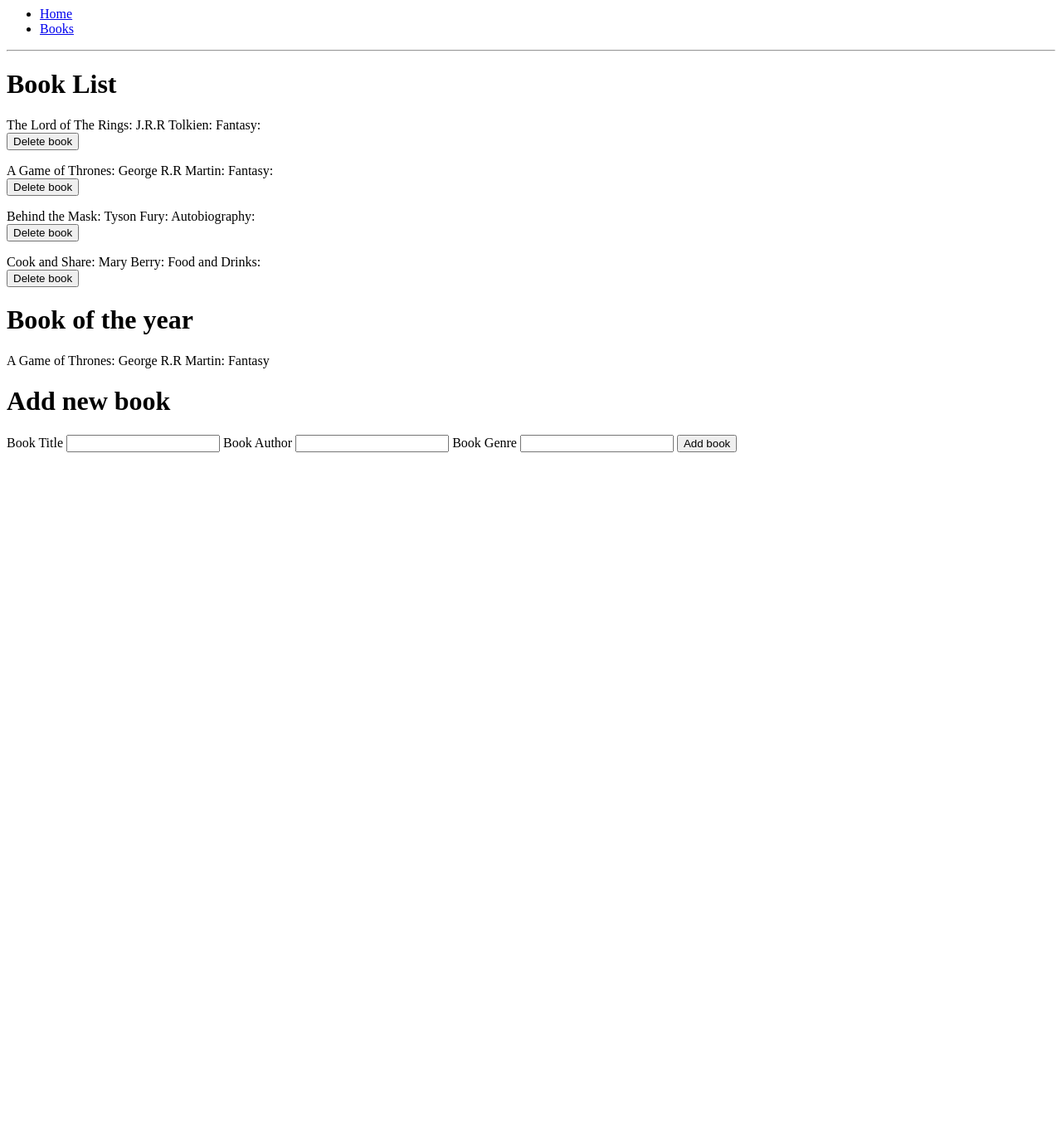
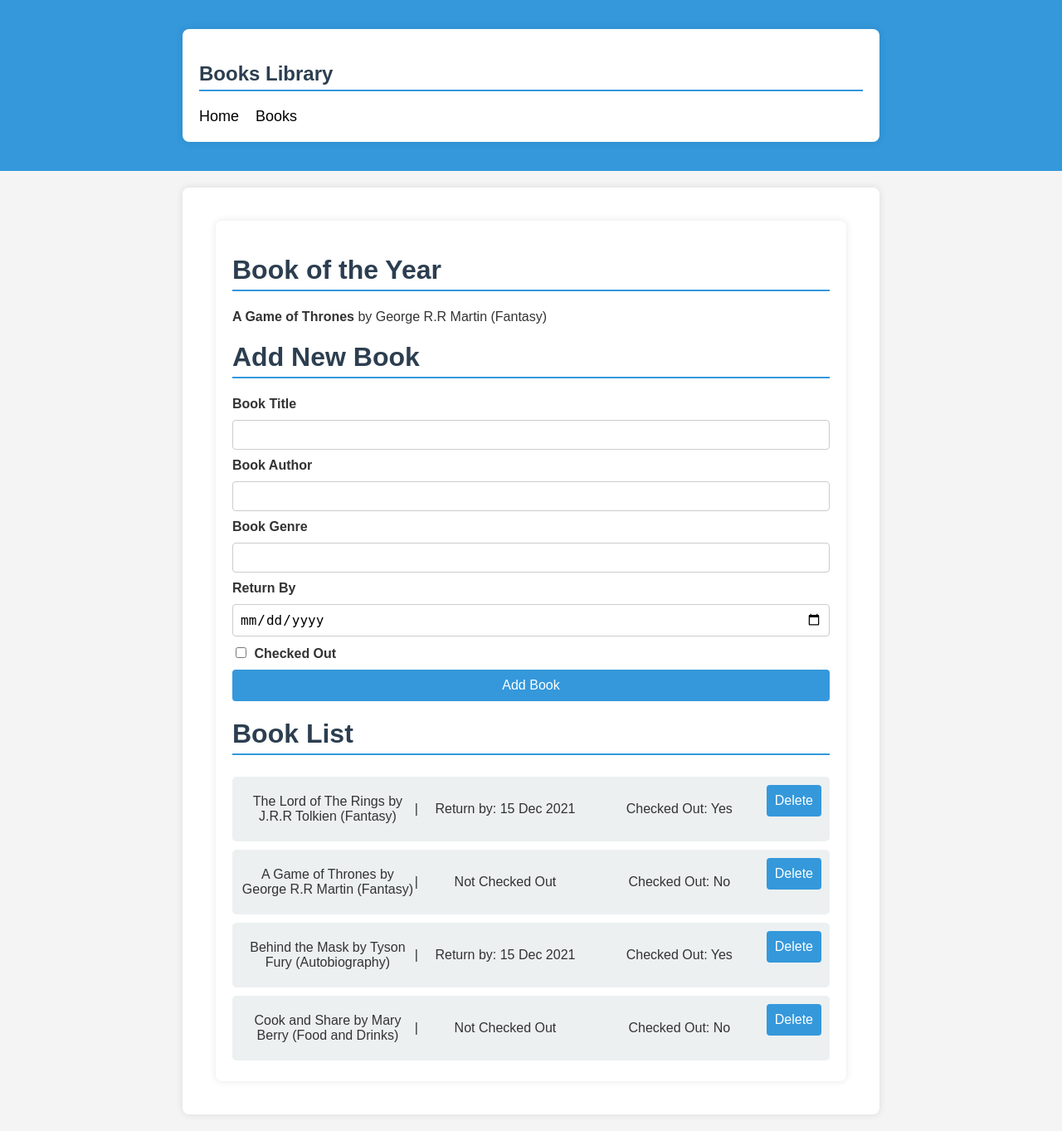
Before and after one commit to Illyriat/Python-BookLibrary, a Flask app: page /books in a window 1280 px wide. Shown: the whole page at 83% size. Before the commit the page ends 545 px from the top, so only its background shows below. Run offline with Flask 3, Linux system fonts and the light colour scheme.

Commit message:
Functionality handling fix, App styled with CSS, Readme Updated with Images

```diff
--- a/app.py
+++ b/app.py
@@ -1,8 +1,10 @@
 from flask import Flask
+from controllers.controller import controller  # Import the Blueprint
 
 app = Flask(__name__)
 
-from controllers import controller
+# Register the Blueprint with the app
+app.register_blueprint(controller)
 
 if __name__ == "__main__":
     app.run(debug=True)
--- a/controllers/controller.py
+++ b/controllers/controller.py
@@ -1,35 +1,36 @@
-from flask import render_template, request, redirect
-from app import app
+from flask import Blueprint, render_template, request, redirect
+from datetime import datetime
+
 from models.book import Book
 from models.books import _books, delete_book
 
-@app.route('/')
+
+# Create a Blueprint instead of using `app`
+controller = Blueprint('controller', __name__)
+
+@controller.route('/')
 def index():
-    return render_template("index.html")
+    return render_template("index.html", title="Home")
 
-@app.route('/index')
-def index2():
-    return render_template("index.html")
+@controller.route('/books', methods=['GET', 'POST'])
+def books():
+    if request.method == 'POST':
+        title = request.form['title']
+        author = request.form['author']
+        genre = request.form['genre']
+        checked_out = 'checked_out' in request.form
 
-@app.route('/books')
-def books():
+        return_by = datetime.strptime(request.form['year'], '%Y-%m-%d') if checked_out and request.form['year'] else None
+
+        newBook = Book(title, author, genre, return_by, checked_out)
+        _books.append(newBook)
+
+        return redirect('/books')
+
     return render_template("books.html", title="Book List", books=_books)
 
-@app.route('/books', methods=['POST'])
-def add_book():
-    print(request.form)
-    title = request.form['title']
-    author = request.form['author']
-    genre = request.form['genre']
 
-    newBook = Book(title, author, genre)
-    print(newBook.__dict__)
-    _books.append(newBook)
-
-    return redirect('/books')
-
-@app.route('/books/delete/<string:title>', methods=['POST'])
+@controller.route('/books/delete/<string:title>', methods=['POST'])
 def delete_book_button(title):
     delete_book(title)
-    print(_books)
     return redirect('/books')
--- a/models/books.py
+++ b/models/books.py
@@ -1,12 +1,13 @@
 from models.book import *
+import datetime
 
-
-book1 = Book("The Lord of The Rings", "J.R.R Tolkien", "Fantasy")
-book2 = Book("A Game of Thrones", "George R.R Martin", "Fantasy")
-book3 = Book("Behind the Mask", "Tyson Fury", "Autobiography")
-book4 = Book("Cook and Share", "Mary Berry", "Food and Drinks")
+book1 = Book("The Lord of The Rings", "J.R.R Tolkien", "Fantasy", datetime.datetime(2021, 12, 15), True)
+book2 = Book("A Game of Thrones", "George R.R Martin", "Fantasy", datetime.datetime(2021, 12, 15), False)
+book3 = Book("Behind the Mask", "Tyson Fury", "Autobiography", datetime.datetime(2021, 12, 15), True)
+book4 = Book("Cook and Share", "Mary Berry", "Food and Drinks", datetime.datetime(2021, 12, 15), False)
 
 _books = [book1, book2, book3, book4]
+
 
 def add_new_book(book):
     _books.append(book)
--- a/static/style.css
+++ b/static/style.css
@@ -0,0 +1,154 @@
+/* General Styles */
+body {
+    font-family: 'Arial', sans-serif;
+    background-color: #f4f4f4;
+    color: #333;
+    margin: 0;
+    padding: 0;
+}
+
+/* Navigation Bar */
+.navbar {
+    background-color: #3498db;
+    padding: 15px 0;
+    display: flex;
+    justify-content: space-between;
+    align-items: center;
+    padding: 15px 5%;
+}
+
+.nav-links {
+    list-style: none;
+    padding: 0;
+    margin: 0;
+    display: flex;
+    gap: 20px;
+}
+
+.nav-links li {
+    display: inline;
+}
+
+.nav-links a {
+    text-decoration: none;
+    color: black;
+    font-size: 18px;
+}
+
+.nav-links a:hover {
+    text-decoration: underline;
+}
+
+/* Container for main content */
+.container {
+    max-width: 800px;
+    width: 90%;
+    background: white;
+    padding: 20px;
+    margin: 20px auto;
+    box-shadow: 0 0 10px rgba(0, 0, 0, 0.1);
+    border-radius: 8px;
+}
+
+/* Headings */
+h1 {
+    color: #2c3e50;
+    border-bottom: 2px solid #3498db;
+    padding-bottom: 5px;
+}
+
+/* Book List - Table Layout */
+.book-list {
+    display: flex;
+    flex-direction: column;
+    width: 100%;
+    margin-top: 20px;
+}
+
+/* Header Row */
+.book-header {
+    font-weight: bold;
+    background-color: #2980b9;
+    color: white;
+    padding: 10px;
+    border-radius: 5px;
+}
+
+/* Book Row */
+.book-item {
+    display: flex;
+    align-items: center;
+    justify-content: space-between;
+    background: #ecf0f1;
+    padding: 10px;
+    margin: 5px 0;
+    border-radius: 5px;
+}
+
+/* Column Sizes */
+.book-item span,
+.book-header span {
+    flex: 1;  /* Equal width for each column */
+    text-align: center;
+}
+
+/* Adjust Specific Column Widths */
+.book-title { flex: 2; text-align: left; }  /* Wider for long titles */
+.book-author { flex: 2; }
+.book-genre { flex: 1.5; }
+.book-return { flex: 1.5; }
+.book-status { flex: 1; }
+.book-actions { flex: 1; }
+
+/* Delete Button */
+.btn-delete {
+    background-color: #e74c3c;
+    color: white;
+    border: none;
+    padding: 5px 10px;
+    cursor: pointer;
+    border-radius: 4px;
+    text-align: center;
+}
+
+.btn-delete:hover {
+    background-color: #c0392b;
+}
+
+
+/* Form Styling */
+form {
+    display: flex;
+    flex-direction: column;
+    gap: 10px;
+    margin-bottom: 20px;
+}
+
+label {
+    font-weight: bold;
+}
+
+input[type="text"], input[type="date"] {
+    padding: 8px;
+    border: 1px solid #ccc;
+    border-radius: 4px;
+    font-size: 16px;
+}
+
+input[type="checkbox"] {
+    margin-right: 5px;
+}
+
+input[type="submit"] {
+    background-color: #3498db;
+    color: white;
+    border: none;
+    padding: 10px;
+    cursor: pointer;
+    border-radius: 4px;
+    font-size: 16px;
+}
+
+input[type="submit"]:hover {
+    background-color: #2980b9;
+}
--- a/templates/base.html
+++ b/templates/base.html
@@ -1,14 +1,27 @@
-<html>
+<!DOCTYPE html>
+<html lang="en">
 <head>
+    <meta charset="UTF-8">
+    <meta name="viewport" content="width=device-width, initial-scale=1.0">
     <title>{{ title }} - Books</title>
+    <link rel="stylesheet" href="{{ url_for('static', filename='style.css') }}">
 </head>
 <body>
-        <ul>
-            <li><a href="/index">Home</a></li>
-            <li><a href="/books">Books</a></li>
+    <!-- Navigation Bar -->
+    <nav class="navbar">
+        <div class="container">
+            <h1 class="logo">Books Library</h1>
+            <ul class="nav-links">
+                <li><a href="{{ url_for('controller.index') }}">Home</a></li>
+                <li><a href="{{ url_for('controller.books') }}">Books</a></li>
             </ul>
-        <hr>
+        </div>
+    </nav>
+
+    <!-- Main Content -->
+    <div class="container content">
         {% block content %}
         {% endblock %}
+    </div>
 </body>
 </html>
--- a/templates/books.html
+++ b/templates/books.html
@@ -1,33 +1,51 @@
 {% extends 'base.html' %}
 
 {% block content %}
+<div class="container">
+    <h1>Book of the Year</h1>
+    <div class="book-featured">
+        <strong>{{ books[1].title }}</strong> by {{ books[1].author }} ({{ books[1].genre }})
+    </div>
+
+    <h1>Add New Book</h1>
+    <form action="/books" method="post" class="book-form">
+        <label for="title">Book Title</label>
+        <input type="text" name="title" id="title" required>
+
+        <label for="author">Book Author</label>
+        <input type="text" name="author" id="author" required>
+
+        <label for="genre">Book Genre</label>
+        <input type="text" name="genre" id="genre" required>
+
+        <label for="year">Return By</label>
+        <input type="date" name="year" id="year">
+
+        <div class="checkbox-group">
+            <input type="checkbox" name="checked_out" id="checked_out">
+            <label for="checked_out">Checked Out</label>
+        </div>
+
+        <input type="submit" value="Add Book" class="btn-add">
+    </form>
+
     <h1>Book List</h1>
+    <div class="book-list">
+        {% for book in books %}
+        <div class="book-item">
+            <span>{{ book.title }} by {{ book.author }} ({{ book.genre }})</span> |
+            {% if book.return_by %}
+                <span>Return by: {{ book.return_by.strftime('%d %b %Y') }}</span>
+            {% else %}
+                <span>Not Checked Out</span>
+            {% endif %}
 
-    {% for book in books %}
-        <div>
-            {{ book.title }}: {{ book.author }}: {{ book.genre }}:
-            <form method="post" action="{{ url_for('delete_book_button', title=book.title) }}">
-                <input class="btn" type="submit" name="delete" value="Delete book">
+            <span>Checked Out: {{ "Yes" if book.checked_out else "No" }}</span>
 
+            <form method="post" action="{{ url_for('controller.delete_book_button', title=book.title) }}">
+                <input class="btn-delete" type="submit" name="delete" value="Delete">
             </form>
-
-
         </div>
-    {% endfor %}
-
-    <h1> Book of the year</h1>
-    <div>{{books[1].title}}: {{books[1].author}}: {{books[1].genre}}</div>
-
-
-    <h1> Add new book </h1>
-    <form action="/books" method="post">
-        <label for="title">Book Title</label>
-        <input type="text" name="title" id="title">
-        <label for="author">Book Author</label>
-        <input type="text" name="author" id="author">
-        <label for="genre">Book Genre</label>
-        <input type="text" name="genre" id="genre">
-        <input type="submit" value="Add book">
-
-    </form>
+        {% endfor %}
+    </div>
 {% endblock %}
--- a/templates/index.html
+++ b/templates/index.html
@@ -2,6 +2,7 @@
 
 {% block content %}
     <h1>Home Page</h1>
+    <p>Welcome to the Library Book List app. Add new books to our collection in the book repository tab and track if they are checked out or not.</p>
 
 
 {% endblock %}
```
Also changed, not shown: models/book.py (+7 -1 lines), README.md (added), imgs/BookHomePage.JPG (added), imgs/BookRepository.JPG (added). Lines whose indentation alone changed are shown as unchanged.
